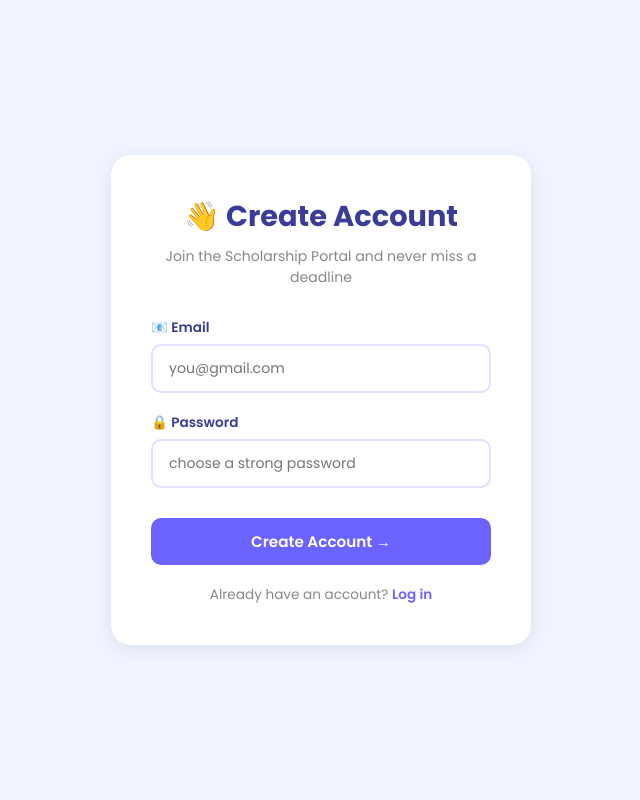
After one commit to chahinezouar02-afk/scholarship-portal, a Flask app: page /signup in a window 1280 px wide. The commit adds this page. Shown: the whole page, without its empty margins (319-959 px from the left). Run offline with Flask 3, Linux system fonts and the light colour scheme.

Commit message:
added signup page and users table

```diff
--- a/app.py
+++ b/app.py
@@ -1,15 +1,24 @@
 # I import Flask so I can create a website
 # I also import render_template so I can send HTML files to the browser
-from flask import Flask, render_template, request
+from flask import Flask, render_template, request, session, redirect, url_for
+
+# To scramble passwords we need bcrypt
+from flask_bcrypt import Bcrypt
 
 # I import sqlite3 to work with a database
 import sqlite3
 
-
-
 # Here I create my web application
 # __name__ just tells Flask the name of this file
 app = Flask(__name__)
+
+# This is needed for sessions to work
+# It's a secret key Flask uses to protect the cookie
+# Think of it as a password that only your server knows
+app.secret_key = "mysecretkey123"
+
+# This connects bcrypt to our app so we can hash passwords
+bcrypt = Bcrypt(app)
 
 # This function sets up the database when the app starts
 def init_db():
@@ -21,28 +30,49 @@ def init_db():
     cursor = conn.cursor()
 
     # Create the scholarships table if it doesn't exist yet
-    # Each line inside is a column in the table
+    # id = unique number for each row, auto generated
+    # title = name of the scholarship
+    # university = which university offers it
+    # country = which country it's in
+    # field = what subject area (CS, medicine, etc)
+    # deadline = last day to apply
+    # is_free = 1 means free to apply, 0 means has fees
+    # requirements = what you need to apply
+    # link = official application link
     cursor.execute("""
         CREATE TABLE IF NOT EXISTS scholarships (
-            id INTEGER PRIMARY KEY AUTOINCREMENT,  -- unique number for each row, auto generated
-            title TEXT NOT NULL,                   -- name of the scholarship
-            university TEXT NOT NULL,              -- which university offers it
-            country TEXT NOT NULL,                 -- which country it's in
-            field TEXT NOT NULL,                   -- what subject area (CS, medicine, etc)
-            deadline DATE NOT NULL,                -- last day to apply
-            is_free INTEGER NOT NULL,              -- 1 = free to apply, 0 = has fees
-            requirements TEXT,                     -- what you need to apply
-            link TEXT                              -- official application link
+            id INTEGER PRIMARY KEY AUTOINCREMENT,
+            title TEXT NOT NULL,
+            university TEXT NOT NULL,
+            country TEXT NOT NULL,
+            field TEXT NOT NULL,
+            deadline DATE NOT NULL,
+            is_free INTEGER NOT NULL,
+            requirements TEXT,
+            link TEXT
         )
     """)
 
-    # Check how many rows are already in the table
+    # Create the users table if it doesn't exist yet
+    # id = unique number for each user
+    # email = must be unique, no two users can have the same email
+    # password = stores the hashed (scrambled) password, never plain text
+    cursor.execute("""
+        CREATE TABLE IF NOT EXISTS users (
+            id INTEGER PRIMARY KEY AUTOINCREMENT,
+            email TEXT NOT NULL UNIQUE,
+            password TEXT NOT NULL
+        )
+    """)
+
+    # Check how many rows are already in the scholarships table
     # We do this to avoid inserting duplicate data every time the server restarts
     cursor.execute("SELECT COUNT(*) FROM scholarships")
     count = cursor.fetchone()[0]  # fetchone() gets one result, [0] gets the number from it
 
     # Only insert fake test data if the table is completely empty
     if count == 0:
+
         # First fake scholarship
         cursor.execute("""
             INSERT INTO scholarships
@@ -82,14 +112,13 @@ def init_db():
     conn.close()
 
 # Run init_db once when the app starts
-# This makes sure the database and table are always ready
+# This makes sure the database and tables are always ready
 init_db()
 
 # This route handles the homepage
 # When someone visits "/" (the main URL), run the function below
 @app.route("/")
 def home():
-
     conn = sqlite3.connect("internships.db")
     cursor = conn.cursor()
 
@@ -125,6 +154,7 @@ def home():
     conn.close()
 
     return render_template("index.html", scholarships=scholarships)
+
 # This route is just for debugging
 # Visit /show_db in the browser to see the raw database content
 @app.route("/show_db")
@@ -132,7 +162,7 @@ def show_db():
     conn = sqlite3.connect("internships.db")
     cursor = conn.cursor()
 
-    # Get everything from the table
+    # Get everything from the scholarships table
     cursor.execute("SELECT * FROM scholarships")
     data = cursor.fetchall()
     conn.close()
@@ -140,6 +170,61 @@ def show_db():
     # Show it as plain text in the browser so we can read it easily
     return "<pre>" + str(data) + "</pre>"
 
+# This route SHOWS the signup page
+# When someone visits /signup in their browser, they see the form
+@app.route("/signup")
+def signup():
+    return render_template("signup.html")
+
+# This route HANDLES the signup form when it's submitted
+# "POST" means this only runs when the form is submitted, not just visited
+@app.route("/signup", methods=["POST"])
+def signup_post():
+    # Read the email and password the user typed in the form
+    email = request.form.get("email")
+    password = request.form.get("password")
+
+    # Connect to the database to check if email already exists
+    conn = sqlite3.connect("internships.db")
+    cursor = conn.cursor()
+
+    # Look for a user with this exact email
+    cursor.execute("SELECT * FROM users WHERE email = ?", (email,))
+    existing_user = cursor.fetchone()  # returns None if no user found
+
+    # If a user with this email already exists, tell them
+    if existing_user:
+        conn.close()
+        # Send them back to signup page with a friendly message
+        return render_template("signup.html", message="This email is already registered! Did you mean to log in?")
+
+    # If we get here, email is new — safe to create the account!
+    # Scramble the password into a hash so we never store it as plain text
+    hashed_password = bcrypt.generate_password_hash(password).decode("utf-8")
+
+    # Save the new user in the database
+    cursor.execute("INSERT INTO users (email, password) VALUES (?, ?)", (email, hashed_password))
+    conn.commit()
+    conn.close()
+
+    # Account created! Send them to the login page
+    return redirect(url_for("home"))
+
+# Temporary debug route to see all registered users
+# Visit /show_users in the browser to check the database
+@app.route("/show_users")
+def show_users():
+    conn = sqlite3.connect("internships.db")
+    cursor = conn.cursor()
+
+    # Get all users from the users table
+    cursor.execute("SELECT * FROM users")
+    data = cursor.fetchall()
+    conn.close()
+
+    # Show it as plain text in the browser
+    return "<pre>" + str(data) + "</pre>"
+
 # This block only runs if we start the app directly with: python app.py
 if __name__ == "__main__":
     # debug=True shows us helpful error messages while we're developing
--- /dev/null
+++ b/templates/signup.html
@@ -0,0 +1,302 @@
+<!DOCTYPE html>
+<html>
+<head>
+    <title>Sign Up — Scholarship Portal</title>
+
+    <!--
+        Same Google Fonts as our main page
+        so everything looks consistent
+    -->
+    <link href="https://fonts.googleapis.com/css2?family=Poppins:wght@400;600;700&display=swap" rel="stylesheet">
+
+    <style>
+
+        /*
+            =============================================
+            GLOBAL RESET
+            Same as our main page — remove default
+            browser spacing and use border-box sizing
+            =============================================
+        */
+        * {
+            font-family: 'Poppins', sans-serif;
+            margin: 0;
+            padding: 0;
+            box-sizing: border-box;
+        }
+
+        /*
+            =============================================
+            BODY
+            Same soft blue background as the main page.
+            "display: flex" + "justify-content: center" +
+            "align-items: center" centers the signup
+            card perfectly in the middle of the screen.
+            "min-height: 100vh" makes the body take
+            the full height of the screen.
+            =============================================
+        */
+        body {
+            background-color: #f0f4ff;
+            display: flex;
+            justify-content: center;
+            align-items: center;
+            min-height: 100vh;
+        }
+
+        /*
+            =============================================
+            SIGNUP CARD
+            The white box that holds the whole form.
+            Centered on the page, rounded corners,
+            soft shadow — same style as our cards.
+            =============================================
+        */
+        .signup-card {
+            background: white;
+            border-radius: 20px;
+            padding: 40px;
+            width: 100%;
+            max-width: 420px;
+            box-shadow: 0 4px 20px rgba(0, 0, 0, 0.08);
+        }
+
+        /*
+            The emoji + title at the top of the card
+        */
+        .signup-card h1 {
+            font-size: 1.8rem;
+            font-weight: 700;
+            color: #3b3b98;
+            text-align: center;
+            margin-bottom: 8px;
+        }
+
+        /*
+            Small subtitle under the title
+        */
+        .signup-card p {
+            text-align: center;
+            color: #888;
+            font-size: 0.88rem;
+            margin-bottom: 30px;
+        }
+
+        /*
+            =============================================
+            FORM GROUP
+            Each input has a label above it and the
+            input field below it. We wrap both in a
+            div called "form-group" to keep them together
+            and add spacing between each pair.
+            =============================================
+        */
+        .form-group {
+            margin-bottom: 20px;
+        }
+
+        /*
+            The label above each input field
+            like "Email" or "Password"
+        */
+        .form-group label {
+            display: block;
+            font-size: 0.85rem;
+            font-weight: 600;
+            color: #3b3b98;
+            margin-bottom: 6px;
+        }
+
+        /*
+            The actual input fields where the user types.
+            "width: 100%" makes them stretch to full width.
+            We match the style to the rest of the app.
+        */
+        .form-group input {
+            width: 100%;
+            padding: 12px 16px;
+            border: 2px solid #e0e0ff;
+            border-radius: 10px;
+            font-size: 0.88rem;
+            font-family: 'Poppins', sans-serif;
+            color: #2d2d2d;
+            transition: border 0.2s;
+        }
+
+        /*
+            When the user clicks on an input field,
+            the border turns purple to show it's active.
+        */
+        .form-group input:focus {
+            outline: none;
+            border-color: #6c63ff;
+        }
+
+        /*
+            =============================================
+            SIGN UP BUTTON
+            Full width purple button at the bottom.
+            Same style as the filter button on main page.
+            =============================================
+        */
+        .btn {
+            width: 100%;
+            padding: 12px;
+            background: #6c63ff;
+            color: white;
+            border: none;
+            border-radius: 10px;
+            font-size: 0.95rem;
+            font-family: 'Poppins', sans-serif;
+            font-weight: 600;
+            cursor: pointer;
+            transition: background 0.2s;
+            margin-top: 10px;
+        }
+
+        /* Darker purple on hover */
+        .btn:hover {
+            background: #574fd6;
+        }
+
+        /*
+            =============================================
+            MESSAGE
+            This shows the friendly message when
+            the email is already registered.
+            It only appears if Flask sends a message.
+            Orange background — not scary red,
+            just a gentle warning color.
+            =============================================
+        */
+        .message {
+            background: #fff4e0;
+            color: #f59e0b;
+            border-radius: 10px;
+            padding: 12px 16px;
+            font-size: 0.85rem;
+            margin-bottom: 20px;
+            text-align: center;
+        }
+
+        /*
+            =============================================
+            LOGIN LINK
+            At the bottom of the card — "Already have
+            an account? Log in" — so the user can
+            switch to the login page easily.
+            =============================================
+        */
+        .login-link {
+            text-align: center;
+            margin-top: 20px;
+            font-size: 0.85rem;
+            color: #888;
+        }
+
+        /* The actual clickable "Log in" link */
+        .login-link a {
+            color: #6c63ff;
+            font-weight: 600;
+            text-decoration: none;
+        }
+
+        /* Underline on hover so it feels clickable */
+        .login-link a:hover {
+            text-decoration: underline;
+        }
+
+    </style>
+</head>
+<body>
+
+    <!--
+        =============================================
+        SIGNUP CARD
+        The whole form lives inside this white box
+        =============================================
+    -->
+    <div class="signup-card">
+
+        <!-- Title and subtitle -->
+        <h1>👋 Create Account</h1>
+        <p>Join the Scholarship Portal and never miss a deadline</p>
+
+        <!--
+            If Flask sent a message (like "email already exists"),
+            show it here. This only appears when "message" exists.
+            The {{ message }} is replaced by the actual message text.
+        -->
+        {% if message %}
+            <div class="message">{{ message }}</div>
+        {% endif %}
+
+        <!--
+            =============================================
+            SIGNUP FORM
+            method="POST" means when submitted, the data
+            is sent in the background — not in the URL.
+            This is more secure for passwords.
+
+            action="/signup" means send it to our
+            signup_post() route in Flask.
+            =============================================
+        -->
+        <form method="POST" action="/signup">
+
+            <!--
+                EMAIL FIELD
+                type="email" makes the browser validate
+                that it looks like an email automatically.
+                name="email" is how Flask reads it with:
+                request.form.get("email")
+            -->
+            <div class="form-group">
+                <label>📧 Email</label>
+                <input
+                    type="email"
+                    name="email"
+                    placeholder="you@gmail.com"
+                    required
+                >
+            </div>
+
+            <!--
+                PASSWORD FIELD
+                type="password" hides the text as dots
+                so nobody can read it over your shoulder.
+                name="password" is how Flask reads it with:
+                request.form.get("password")
+            -->
+            <div class="form-group">
+                <label>🔒 Password</label>
+                <input
+                    type="password"
+                    name="password"
+                    placeholder="choose a strong password"
+                    required
+                >
+            </div>
+
+            <!--
+                SUBMIT BUTTON
+                Clicking this sends the form to Flask.
+                Flask then checks the email, hashes
+                the password, and saves the user.
+            -->
+            <button type="submit" class="btn">Create Account →</button>
+
+        </form>
+
+        <!--
+            Link to login page for users who
+            already have an account
+        -->
+        <div class="login-link">
+            Already have an account? <a href="/login">Log in</a>
+        </div>
+
+    </div>
+
+</body>
+</html>
```
Also changed, not shown: templates/index.html (line endings or trailing spaces).
